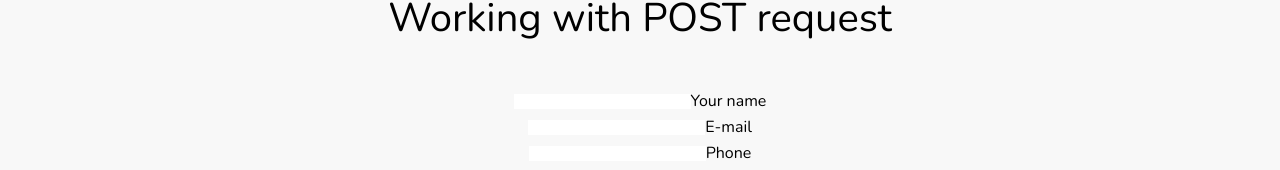
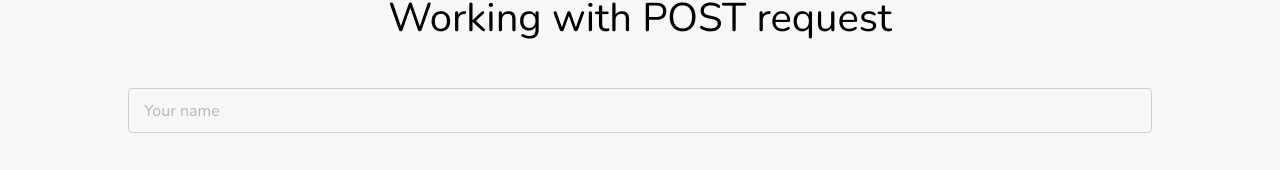
Before and after one commit to YuliiaDikun/abz-test, a React (Create React App) app: page / in a window 1280 px wide. Shown: the part 761-931 px from the top of the page. Built offline with nearby package versions, Linux system fonts and the light colour scheme; no server answers.

Commit message:
feat: placeholder input change style

```diff
--- a/src/components/form/Form.jsx
+++ b/src/components/form/Form.jsx
@@ -47,12 +47,11 @@ const Form = () => {
     <section className="form_section">
       <div className="container">
         <h2 className="title">Working with POST request</h2>
-      </div>
-      <FormikProvider value={formik}>
+        <FormikProvider value={formik}>
         <form autoComplete="off" onSubmit={handleSubmit}>
-          <div>
+          <div className="form_wrapper">
             <input
-              autoComplete="off"
+              className="input"
               type="name"
               name="name"
               id="name"
@@ -60,12 +59,12 @@ const Form = () => {
               value={values.name}
               onChange={handleChange}
             />
-            <label htmlFor="name">Your name</label>
+            <label htmlFor="name" className="label">Your name</label>
             {errors.name && touched.name && <p>{errors.name}</p>}
           </div>
-          <div>
+          <div className="form_wrapper">
             <input
-              autoComplete="off"
+              className="input"
               type="email"
               name="email"
               id="email"
@@ -73,12 +72,12 @@ const Form = () => {
               value={values.email}
               onChange={handleChange}
             />
-            <label htmlFor="email">E-mail</label>
+            <label htmlFor="email" className="label">E-mail</label>
             {errors.email && touched.email && <p>{errors.email}</p>}
           </div>
-          <div>
-            <input
-              autoComplete="off"
+          <div className="form_wrapper">
+              <input
+            className="input"
               type="phone"
               name="phone"
               id="phone"
@@ -86,10 +85,10 @@ const Form = () => {
               value={values.phone}
               onChange={handleChange}
             />
-            <label htmlFor="phone">Phone</label>
+            <label htmlFor="phone" className="label">Phone</label>
             {errors.phone && touched.phone && <p>{errors.phone}</p>}
           </div>
-          <div>
+          <div className="form_wrapper">
             <p id="position_id">Select your position</p>
             <div role="group" aria-labelledby="position_id">
               {position.map((p) => (
@@ -109,13 +108,13 @@ const Form = () => {
               <p>{errors.position_id}</p>
             )}
           </div>
-          <div>
+          <div className="form_wrapper">
             <input
               ref={fileRef}
               type="file"
               hidden
               name="photo"
-              autoComplete="off"
+
               accept=".jpg,.jpeg"
               onChange={(event) => {
                 setFieldValue("photo", event.currentTarget.files[0]);
@@ -137,6 +136,8 @@ const Form = () => {
           </button>
         </form>
       </FormikProvider>
+      </div>
+
     </section>
   );
 };
--- a/src/components/form/_form.scss
+++ b/src/components/form/_form.scss
@@ -3,3 +3,34 @@
   padding-bottom: 100px;
   text-align: center;
 }
+
+.form_wrapper {
+  display: flex;
+  flex-direction: column;
+  position: relative;
+  margin-bottom: 50px;
+}
+
+.label {
+  position: absolute;
+  top: 10px;
+  left: 16px;
+  color: $gisabledColor;
+  transition: top 0.2s, background-color 0.2s, font-size 0.2s;
+}
+.input {
+  padding-left: 16px;
+  padding-top: 14px;
+  padding-bottom: 14px;
+  background: $bgColor;
+  color: $blackTextColor;
+  border: 1px solid #d0cfcf;
+  border-radius: 4px;
+  outline: none;
+  &:focus + .label,
+  &:not(:placeholder-shown) + .label {
+    top: -7px;
+    background-color: $bgColor;
+    @include font(500, 12, 14);
+  }
+}
```
